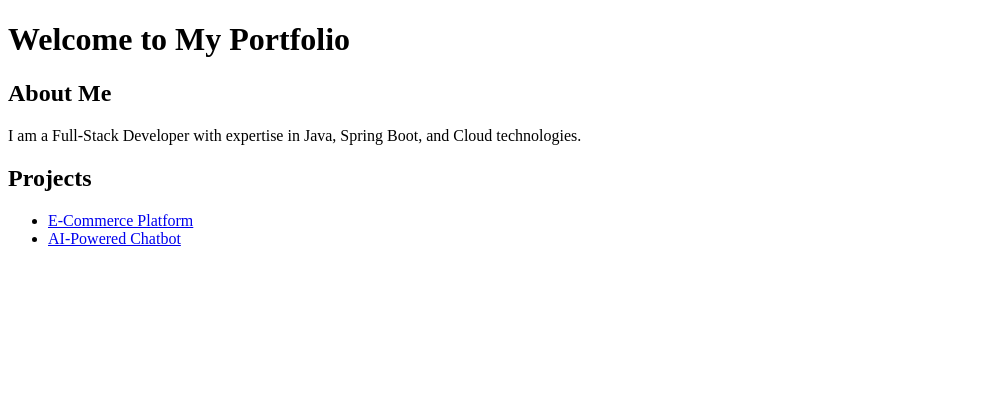
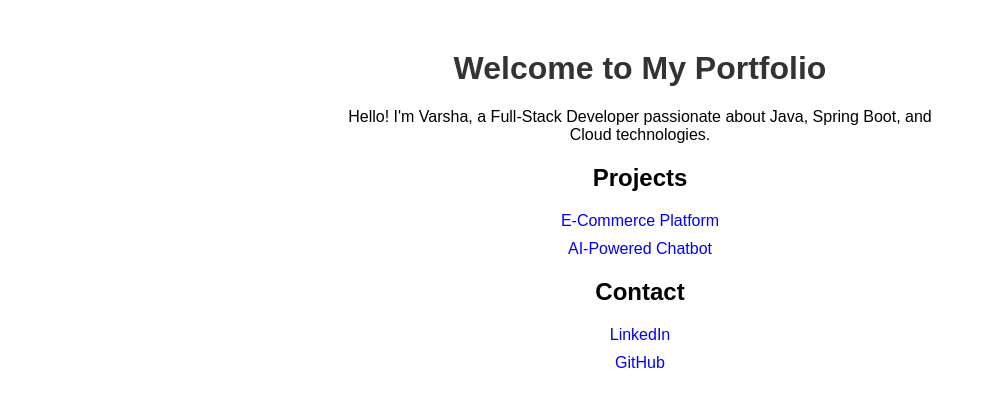
Before and after one commit to varalavarsha111/varalavarsha111.github.io, a plain HTML site: page index.html in a window 1280 px wide. Shown: the whole page, without its empty margins (0-986 px from the left). Drawn offline with Linux system fonts and the light colour scheme.

Commit message:
Update index.html

```diff
--- a/index.html
+++ b/index.html
@@ -4,22 +4,37 @@
     <meta charset="UTF-8">
     <meta name="viewport" content="width=device-width, initial-scale=1.0">
     <title>Varsha's Portfolio</title>
-    <link rel="stylesheet" href="style.css">
+    <style>
+        body {
+            font-family: Arial, sans-serif;
+            text-align: center;
+            margin: 50px;
+        }
+        h1 {
+            color: #333;
+        }
+        .container {
+            max-width: 600px;
+            margin: auto;
+        }
+        a {
+            display: block;
+            margin: 10px;
+            text-decoration: none;
+            color: blue;
+        }
+    </style>
 </head>
 <body>
-    <header>
+    <div class="container">
         <h1>Welcome to My Portfolio</h1>
-    </header>
-    <section>
-        <h2>About Me</h2>
-        <p>I am a Full-Stack Developer with expertise in Java, Spring Boot, and Cloud technologies.</p>
-    </section>
-    <section>
+        <p>Hello! I'm Varsha, a Full-Stack Developer passionate about Java, Spring Boot, and Cloud technologies.</p>
         <h2>Projects</h2>
-        <ul>
-            <li><a href="https://github.com/varalavarsha111/ecommerce">E-Commerce Platform</a></li>
-            <li><a href="https://github.com/varalavarsha111/chatbot">AI-Powered Chatbot</a></li>
-        </ul>
-    </section>
+        <a href="https://github.com/varalavarsha111/ecommerce">E-Commerce Platform</a>
+        <a href="https://github.com/varalavarsha111/chatbot">AI-Powered Chatbot</a>
+        <h2>Contact</h2>
+        <a href="https://www.linkedin.com/in/varsha-varala/">LinkedIn</a>
+        <a href="https://github.com/varalavarsha111">GitHub</a>
+    </div>
 </body>
 </html>
```
